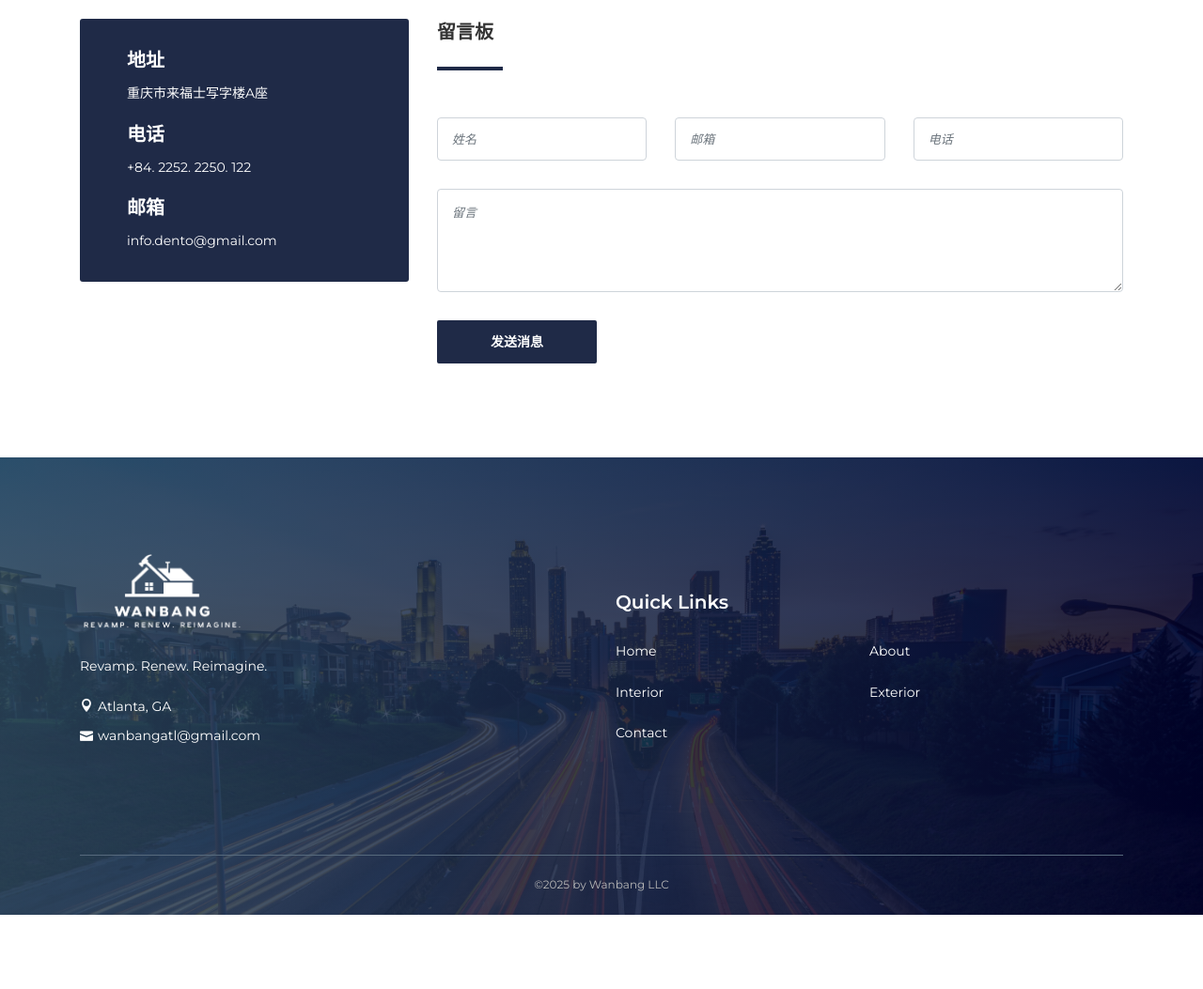
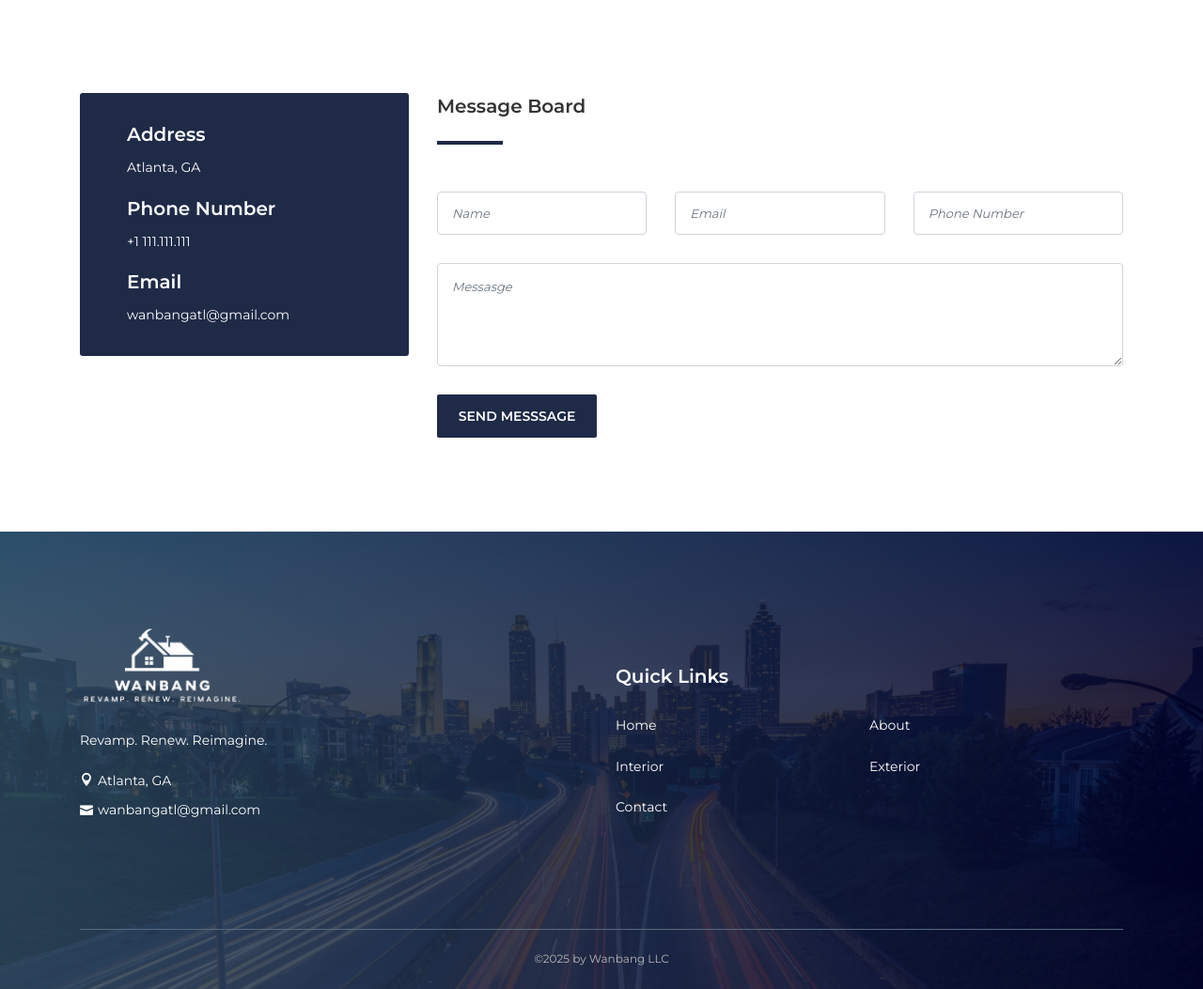
Before and after one commit to wanbangatl/wanbangsite, a Django app: page /contact/ in a window 1280 px wide. Shown: the part 1016-2069 px from the top of the page at 94% size. Before the commit the page ends 1990 px from the top, so only its background shows below. Run offline with Django 5.2, Linux system fonts and the light colour scheme; some libraries are stand-ins or nearby versions.

```diff
--- a/wanbang/website/templates/contact.html
+++ b/wanbang/website/templates/contact.html
@@ -5,11 +5,11 @@
 {% block content %}
 
   <!-- ***** Breadcrumb Area Start ***** -->
-  <div class="breadcumb-area bg-img bg-gradient-overlay" style="background-image: url({% static 'website/img/bg-img/12.jpg' %});">
+  <div class="breadcumb-area bg-img bg-gradient-overlay" style="background-image: url({% static 'website/img/bg-img/contact.jpg' %}); background-position: center 65%;">
     <div class="container h-100">
       <div class="row h-100 align-items-center">
         <div class="col-12">
-          <h2 class="title">联系我们</h2>
+          <h2 class="title">Contact Us</h2>
         </div>
       </div>
     </div>
@@ -20,8 +20,8 @@
         <div class="col-12">
           <nav aria-label="breadcrumb">
             <ol class="breadcrumb">
-              <li class="breadcrumb-item"><a href="#"><i class="fa fa-home"></i> 主页</a></li>
-              <li class="breadcrumb-item active" aria-current="page">联系我们</li>
+              <li class="breadcrumb-item"><a href="#"><i class="fa fa-home"></i> Home</a></li>
+              <li class="breadcrumb-item active" aria-current="page">Contact Us</li>
             </ol>
           </nav>
         </div>
@@ -43,9 +43,14 @@
     <div class="container">
       <div class="row">
         <div class="col-12">
+          <!-- Map Title -->
+          <div class="section-heading text-center mb-4">
+            <h2>Service Area</h2>
+            <div class="line"></div>
+          </div>
           <div class="google-maps mb-100">
-            <iframe src="http://api.map.baidu.com/place/detail?uid=29ec0416cb2dd33cc61e51a3&output=html&src=webapp.baidu.openAPIdemo"
-              allowfullscreen></iframe>
+            <iframe src="https://www.google.com/maps/embed?pb=!1m14!1m12!1m3!1d212990.53799653916!2d-84.41147086225882!3d33.96373986427681!2m3!1f0!2f0!3f0!3m2!1i1024!2i768!4f13.1!5e0!3m2!1sen!2sus!4v1691502643748!5m2!1sen!2sus"
+              allowfullscreen="" loading="lazy" referrerpolicy="no-referrer-when-downgrade"></iframe>
           </div>
         </div>
       </div>
@@ -54,14 +59,14 @@
         <!-- Contact Information -->
         <div class="col-12 col-md-4">
           <div class="contact-information">
-            <h5>地址</h5>
-            <p>重庆市来福士写字楼A座</p>
+            <h5>Address</h5>
+            <p>Atlanta, GA</p>
 
-            <h5>电话</h5>
-            <p>+84. 2252. 2250. 122</p>
+            <h5>Phone Number</h5>
+            <p>+1 111.111.111</p>
 
-            <h5>邮箱</h5>
-            <p class="mb-0">info.dento@gmail.com</p>
+            <h5>Email</h5>
+            <p class="mb-0"> wanbangatl@gmail.com</p>
           </div>
         </div>
 
@@ -70,7 +75,7 @@
           <div class="contact-form">
             <!-- Section Heading -->
             <div class="section-heading">
-              <h2>留言板</h2>
+              <h2>Message Board</h2>
               <div class="line"></div>
             </div>
             <!-- Form -->
@@ -78,19 +83,19 @@
                 {% csrf_token %}
               <div class="row">
                 <div class="col-lg-4">
-                  <input type="text" name="message-name" class="form-control mb-30" placeholder="姓名">
+                  <input type="text" name="message-name" class="form-control mb-30" placeholder="Name">
                 </div>
                 <div class="col-lg-4">
-                  <input type="email" name="message-email" class="form-control mb-30" placeholder="邮箱">
+                  <input type="email" name="message-email" class="form-control mb-30" placeholder="Email">
                 </div>
                 <div class="col-lg-4">
-                  <input type="phone" name="message-phone" class="form-control mb-30" placeholder="电话">
+                  <input type="phone" name="message-phone" class="form-control mb-30" placeholder="Phone Number">
                 </div>
                 <div class="col-12">
-                  <textarea name="message" class="form-control mb-30" placeholder="留言"></textarea>
+                  <textarea name="message" class="form-control mb-30" placeholder="Messasge"></textarea>
                 </div>
                 <div class="col-12">
-                  <button type="submit" class="btn dento-btn">发送消息</button>
+                  <button type="submit" class="btn dento-btn">Send Messsage</button>
                 </div>
               </div>
             </form>
```
Also changed, not shown: wanbang/static/website/img/bg-img/contact.jpg (added).
